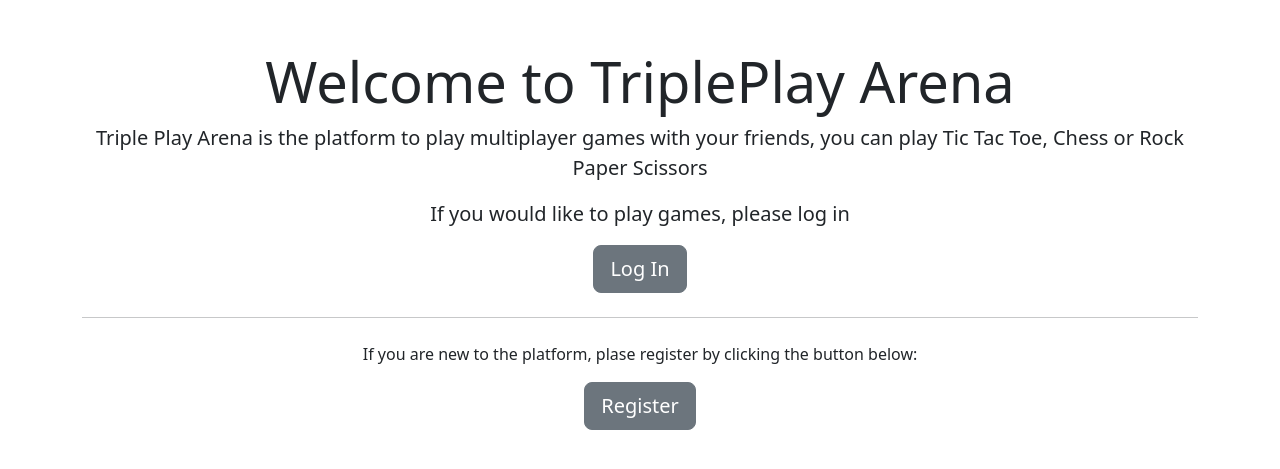
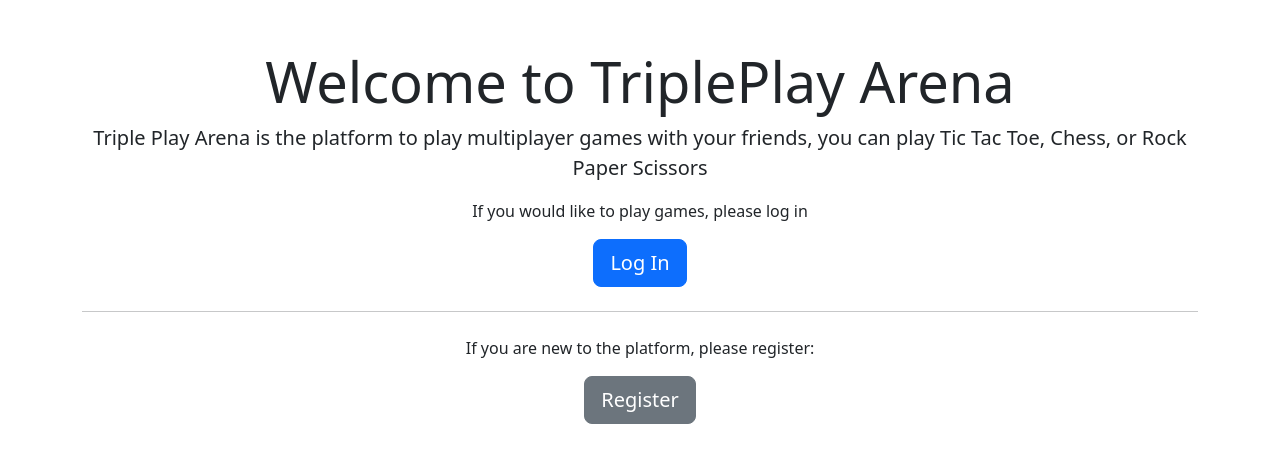
Before and after one commit to Benett-t/Final_Project, a Flask app: template Final_Project/templates/index.html in a window 1280 px wide. Shown: the part 64-533 px from the top of the page. Run offline with Flask 3, Linux system fonts and the light colour scheme; the template is opened without the code that fills it, so the values that code supplies are empty; some libraries are stand-ins or nearby versions.

Commit message:
visual improvements

```diff
--- a/Final_Project/templates/index.html
+++ b/Final_Project/templates/index.html
@@ -6,61 +6,66 @@
 
 {% block main %}
 
+
 {% if session["user_id"] %}
-    <h1>Welcome!</h1>
-        <div class="row justify-content-center my-4">
-            <div class="col-md-5">
-                <div class="card mb-4">
-                    <div class="card-header">
-                        Chess Stats
+<h1 class="my-4">Welcome {{ username }}!</h1>
+<div class="row justify-content-center text-center">
+    <div class="col-md-5 mb-4">
+        <div class="card shadow-sm border-0">
+            <div class="card-header bg-dark text-white">
+                <h5>Chess Stats</h5>
             </div>
             <div class="card-body">
                 <p><strong>Wins:</strong> {{ chess_wins }}</p>
                 <p><strong>Losses:</strong> {{ chess_losses }}</p>
-                        <p><strong>Win-to-Loss Ratio:</strong>
+                <p>
+                    <strong>Win-to-Loss Ratio:</strong>
+                    <span title="Wins divided by losses">
                         {% if chess_losses > 0 %}
                             {{ (chess_wins / chess_losses) | round(2) }}
                         {% else %}
                             {{ chess_wins }}
                         {% endif %}
+                    </span>
                 </p>
-                        <a href="/chess" class="btn btn-primary">Play Chess</a>
+                <a href="/chess" class="btn btn-outline-success">Play Chess</a>
             </div>
         </div>
     </div>
 
-            <div class="col-md-5">
-                <div class="card mb-4">
-                    <div class="card-header">
-                        Tic Tac Toe Stats
+    <div class="col-md-5 mb-4">
+        <div class="card shadow-sm border-0">
+            <div class="card-header bg-dark text-white">
+                <h5>Tic Tac Toe Stats</h5>
             </div>
             <div class="card-body">
                 <p><strong>Wins:</strong> {{ tictac_wins }}</p>
                 <p><strong>Losses:</strong> {{ tictac_losses }}</p>
-                        <p><strong>Win-to-Loss Ratio:</strong>
+                <p>
+                    <strong>Win-to-Loss Ratio:</strong>
+                    <span title="Wins divided by losses">
                         {% if tictac_losses > 0 %}
                             {{ (tictac_wins / tictac_losses) | round(2) }}
                         {% else %}
                             {{ tictac_wins }}
                         {% endif %}
+                    </span>
                 </p>
-                        <a href="/tictacrooms" class="btn btn-primary">Play Tic Tac Toe</a>
+                <a href="/tictacrooms" class="btn btn-outline-success">Play Tic Tac Toe</a>
             </div>
         </div>
     </div>
 </div>
 
 {% else %}
-        <div class="jumbotron">
+<div class="jumbotron text-center">
     <h1 class="display-4">Welcome to TriplePlay Arena</h1>
-            <p class="lead">Triple Play Arena is the platform to play multiplayer games with your friends, you can play Tic Tac Toe, Chess or Rock Paper Scissors</p>
-            <p class="lead">If you would like to play games, please log in</p>
-            <a class="btn btn-secondary btn-lg" href="/login" role="button">Log In</a>
+    <p class="lead">Triple Play Arena is the platform to play multiplayer games with your friends, you can play Tic Tac Toe, Chess, or Rock Paper Scissors</p>
+    <p>If you would like to play games, please log in</p>
+    <a class="btn btn-primary btn-lg" href="/login" role="button">Log In</a>
     <hr class="my-4">
-            <p>If you are new to the platform, plase register by clicking the button below:</p>
-            <p class="lead">
+    <p>If you are new to the platform, please register:</p>
     <a class="btn btn-secondary btn-lg" href="/register" role="button">Register</a>
-            </p>
 </div>
 {% endif %}
 {% endblock %}
```
Lines whose indentation alone changed are shown as unchanged.
